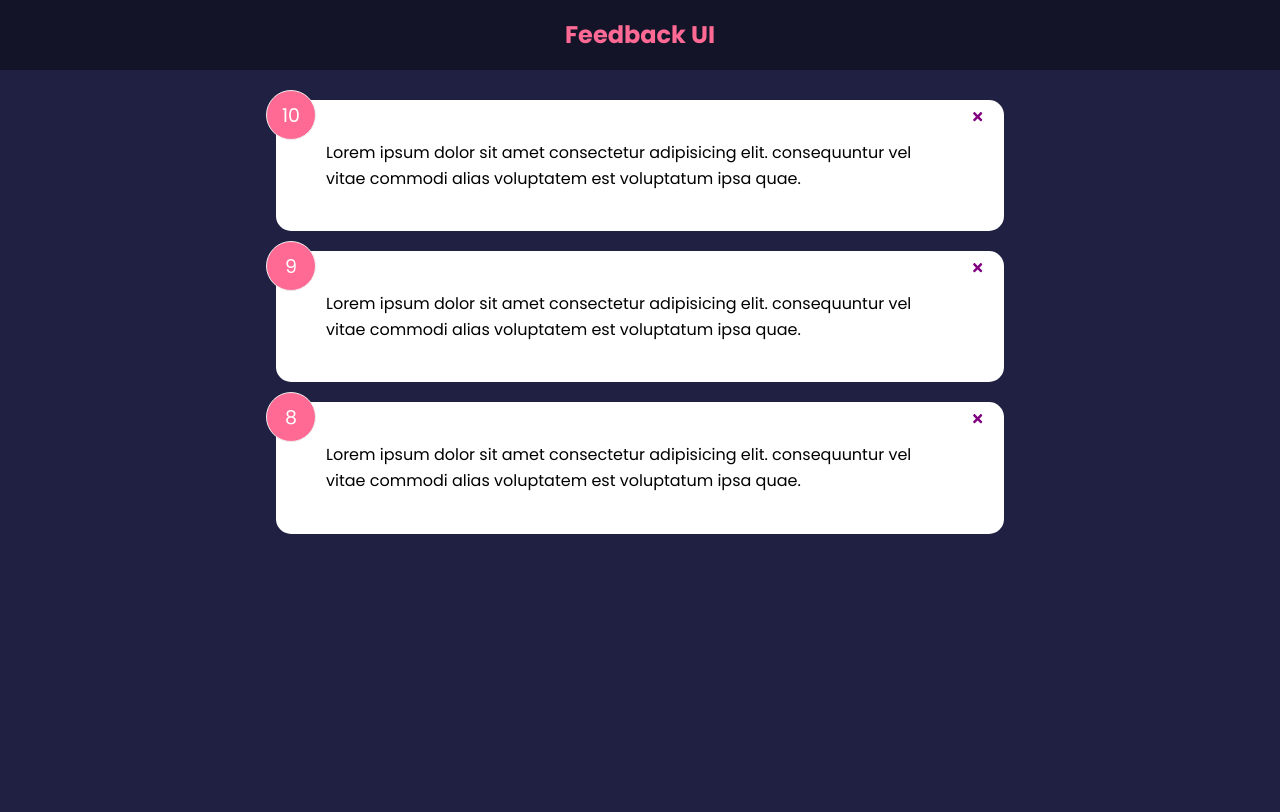
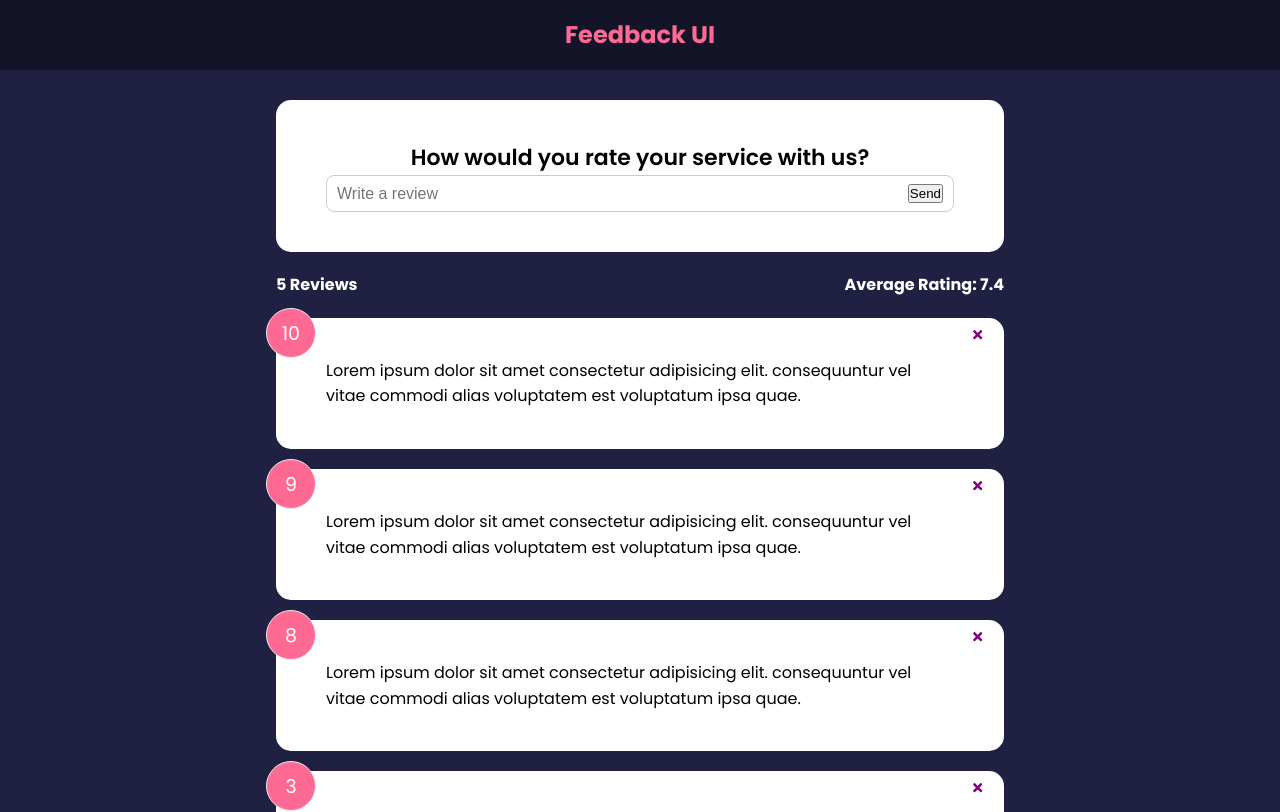
Before and after one commit to emcknight/feedback-app, a React (Create React App) app: page / in a window 1280 px wide. Shown: the top 812 px of the page. Built offline with nearby package versions, Linux system fonts and the light colour scheme.

Commit message:
Input form creation

```diff
--- a/src/App.js
+++ b/src/App.js
@@ -2,6 +2,8 @@
 import Header from "./components/Header"
 import FeedbackData from "./data/FeedbackData"
 import FeedbackList from "./components/FeedbackList"
+import FeedbackStats from "./components/FeedbackStats"
+import FeedbackForm from "./components/FeedbackForm"
 
 function App(){
     const [feedback, setFeedback] = useState(FeedbackData)
@@ -15,7 +17,10 @@
     return(
         <>
             <Header  />
+
             <div className="container">
+                <FeedbackForm />
+                <FeedbackStats feedback={feedback}/>
                 <FeedbackList
                     feedback={feedback}
                     handleDelete={deleteFeedback}
--- /dev/null
+++ b/src/components/FeedbackForm.jsx
@@ -0,0 +1,25 @@
+import {useState} from 'react'
+import Card from "./shared/Card"
+
+function FeedbackForm() {
+  const [text, setText] = useState('')
+
+  const handleTextChange = (e) => {
+    setText(e.target.value)
+  }
+
+  return (
+    <Card>
+      <form>
+        <h2>How would you rate your service with us?</h2>
+        {/* {todo: Rating select Component} */}
+        <div className="input-group">
+          <input onChange={handleTextChange} type="text" placeholder="Write a review" value={text}/>
+          <button type="submit">Send</button>
+        </div>
+      </form>
+    </Card>
+  )
+}
+
+export default FeedbackForm
--- /dev/null
+++ b/src/components/FeedbackStats.jsx
@@ -0,0 +1,23 @@
+import PropTypes from 'prop-types'
+
+function FeedbackStats({feedback}) {
+  // Calculate ratings avg
+  let average = feedback.reduce((acc, cur) => {
+    return acc + cur.rating
+  }, 0) / feedback.length
+
+  average = average.toFixed(1).replace(/[.,]0$/, '')
+
+  return (
+    <div className="feedback-stats">
+      <h4>{feedback.length} Reviews</h4>
+      <h4>Average Rating: {isNaN(average) ? 0 : average}</h4>
+    </div>
+  )
+}
+
+FeedbackStats.propTypes = {
+  feedback: PropTypes.array.isRequired
+}
+
+export default FeedbackStats;
--- a/src/data/FeedbackData.js
+++ b/src/data/FeedbackData.js
@@ -14,6 +14,16 @@
     rating: 8,
     text: 'Lorem ipsum dolor sit amet consectetur adipisicing elit. consequuntur vel vitae commodi alias voluptatem est voluptatum ipsa quae.',
   },
+  {
+    id: 4,
+    rating: 3,
+    text: 'Lorem ipsum dolor sit amet consectetur adipisicing elit. consequuntur vel vitae commodi alias voluptatem est voluptatum ipsa quae.',
+  },
+  {
+    id: 5,
+    rating: 7,
+    text: 'Lorem ipsum dolor sit amet consectetur adipisicing elit. consequuntur vel vitae commodi alias voluptatem est voluptatum ipsa quae.',
+  },
 ]
 
 export default FeedbackData
```
Also changed, not shown: src/components/shared/Button.jsx (added).
